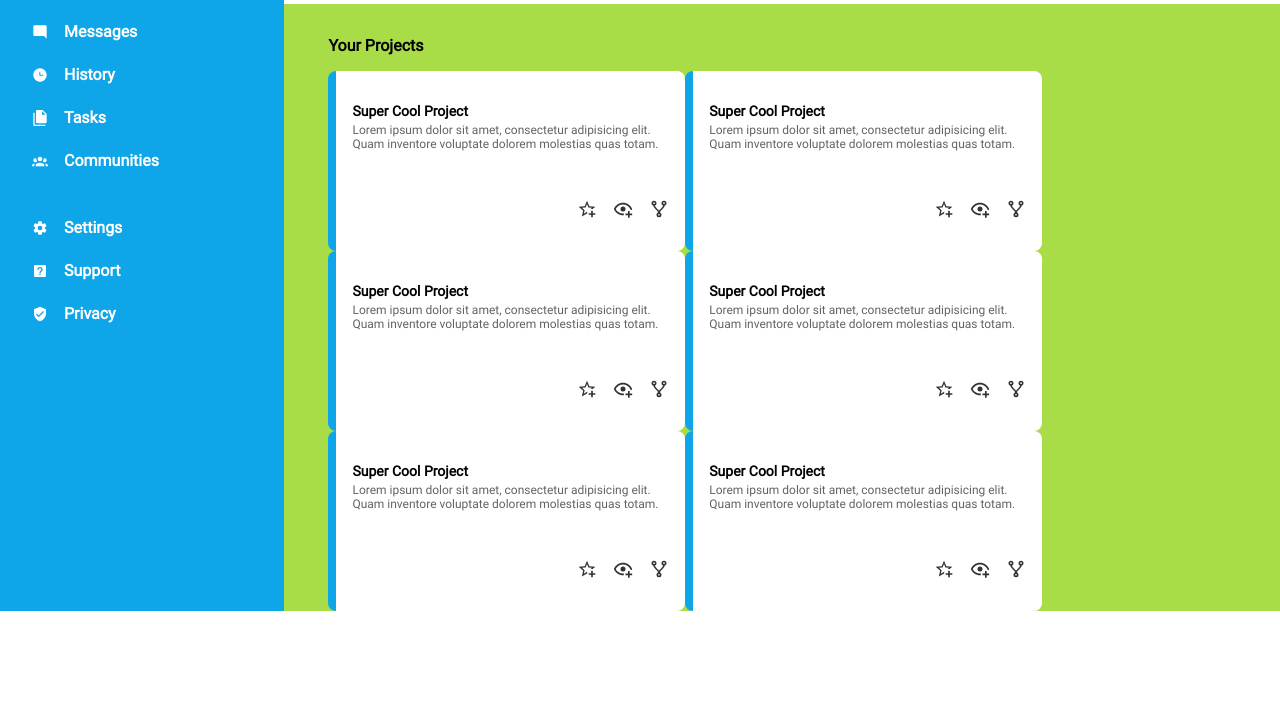
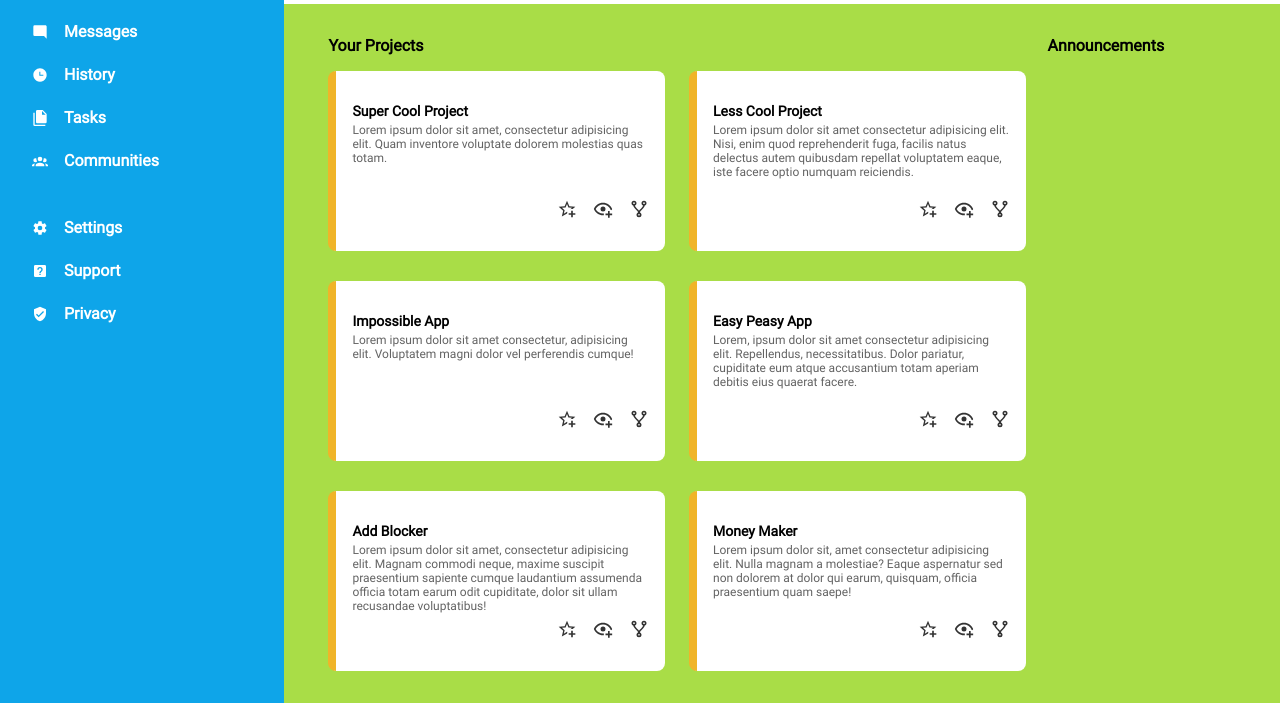
Before and after one commit to Dmitry-174/Odin-Admin-dashboard, a plain HTML site: page index.html in a window 1280 px wide. Shown: the part 176-879 px from the top of the page. Before the commit the page ends 800 px from the top, so only its background shows below. Drawn offline with Linux system fonts and the light colour scheme.

Commit message:
Place cards

```diff
--- a/index.html
+++ b/index.html
@@ -133,7 +133,7 @@
         </aside>
 
         <main>
-            <h1>Your Projects</h1>
+            <h1 class="projects-header">Your Projects</h1>
             <div class="projects">
                 <div class="card">
                     <h2>Super Cool Project</h2>
@@ -160,10 +160,11 @@
                     </div>
                 </div>
                 <div class="card">
-                    <h2>Super Cool Project</h2>
+                    <h2>Less Cool Project</h2>
                     <p class="project-desc">
-                        Lorem ipsum dolor sit amet, consectetur adipisicing elit. Quam inventore voluptate dolorem
-                        molestias quas totam.
+                        Lorem ipsum dolor sit amet consectetur adipisicing elit. Nisi, enim quod reprehenderit fuga,
+                        facilis natus delectus autem quibusdam repellat voluptatem eaque, iste facere optio numquam
+                        reiciendis.
                     </p>
                     <div class="activities">
                         <svg viewBox="0 0 24 24">
@@ -184,10 +185,10 @@
                     </div>
                 </div>
                 <div class="card">
-                    <h2>Super Cool Project</h2>
+                    <h2>Impossible App</h2>
                     <p class="project-desc">
-                        Lorem ipsum dolor sit amet, consectetur adipisicing elit. Quam inventore voluptate dolorem
-                        molestias quas totam.
+                        Lorem ipsum dolor sit amet consectetur, adipisicing elit. Voluptatem magni dolor vel perferendis
+                        cumque!
                     </p>
                     <div class="activities">
                         <svg viewBox="0 0 24 24">
@@ -208,10 +209,10 @@
                     </div>
                 </div>
                 <div class="card">
-                    <h2>Super Cool Project</h2>
+                    <h2>Easy Peasy App</h2>
                     <p class="project-desc">
-                        Lorem ipsum dolor sit amet, consectetur adipisicing elit. Quam inventore voluptate dolorem
-                        molestias quas totam.
+                        Lorem, ipsum dolor sit amet consectetur adipisicing elit. Repellendus, necessitatibus. Dolor
+                        pariatur, cupiditate eum atque accusantium totam aperiam debitis eius quaerat facere.
                     </p>
                     <div class="activities">
                         <svg viewBox="0 0 24 24">
@@ -232,10 +233,11 @@
                     </div>
                 </div>
                 <div class="card">
-                    <h2>Super Cool Project</h2>
+                    <h2>Add Blocker</h2>
                     <p class="project-desc">
-                        Lorem ipsum dolor sit amet, consectetur adipisicing elit. Quam inventore voluptate dolorem
-                        molestias quas totam.
+                        Lorem ipsum dolor sit amet, consectetur adipisicing elit. Magnam commodi neque, maxime suscipit
+                        praesentium sapiente cumque laudantium assumenda officia totam earum odit cupiditate, dolor sit
+                        ullam recusandae voluptatibus!
                     </p>
                     <div class="activities">
                         <svg viewBox="0 0 24 24">
@@ -256,10 +258,10 @@
                     </div>
                 </div>
                 <div class="card">
-                    <h2>Super Cool Project</h2>
+                    <h2>Money Maker</h2>
                     <p class="project-desc">
-                        Lorem ipsum dolor sit amet, consectetur adipisicing elit. Quam inventore voluptate dolorem
-                        molestias quas totam.
+                        Lorem ipsum dolor sit, amet consectetur adipisicing elit. Nulla magnam a molestiae? Eaque
+                        aspernatur sed non dolorem at dolor qui earum, quisquam, officia praesentium quam saepe!
                     </p>
                     <div class="activities">
                         <svg viewBox="0 0 24 24">
@@ -281,7 +283,10 @@
                 </div>
             </div>
 
-            <div class="announcements"></div>
+            <h1 class="announcements-header">Announcements</h1>
+            <div class="announcements">
+
+            </div>
         </main>
     </div>
 </body>
--- a/style.css
+++ b/style.css
@@ -187,7 +187,6 @@ header form button {
 h1 {
     font-weight: 900;
     font-size: 1rem;
-    grid-column: 1 / -1;
     padding-top: 2rem;
     padding-bottom: 1rem;
 }
@@ -216,12 +215,15 @@ main {
     display: grid;
     grid-template-columns: 3fr 1fr;
     padding-left: 2.75rem;
+    padding-bottom: 2rem;
+    column-gap: 1.375rem;
 }
 
 .projects {
     display: grid;
     grid-template-columns: repeat(auto-fill, minmax(250px, 1fr));
     grid-auto-rows: 180px;
+    gap: 1.875rem 1.5rem;
 
 }
 
@@ -231,7 +233,7 @@ main {
     padding: 2rem 1rem;
     border-radius: 0.5rem;
     background-color: #FFFFFF;
-    border-left: #0ea5e9 solid 0.5rem;
+    border-left: #f0b429 solid 0.5rem;
 }
 
 .activities {
@@ -240,3 +242,13 @@ main {
     display: flex;
     gap: 1rem;
 }
+
+.projects-header {
+    grid-column: 1 / 2;
+    grid-row: 1 / 2;
+}
+
+.announcements-header{
+    grid-column: 2 / -1;
+    grid-row: 1 / 2;
+}
```
